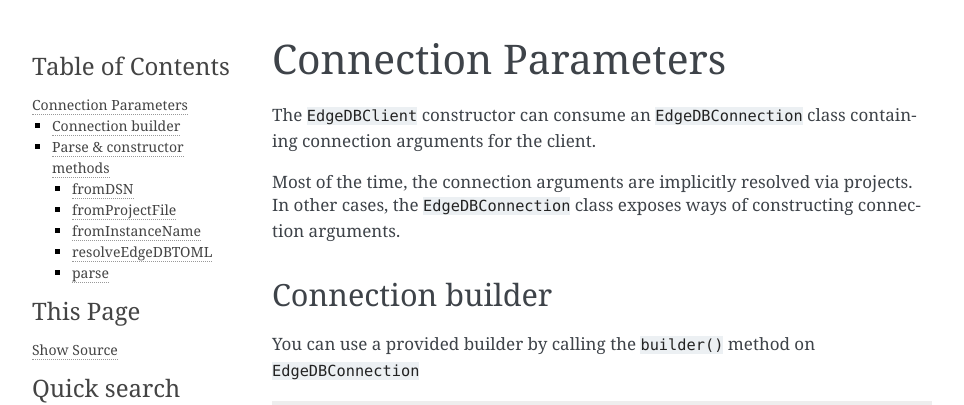
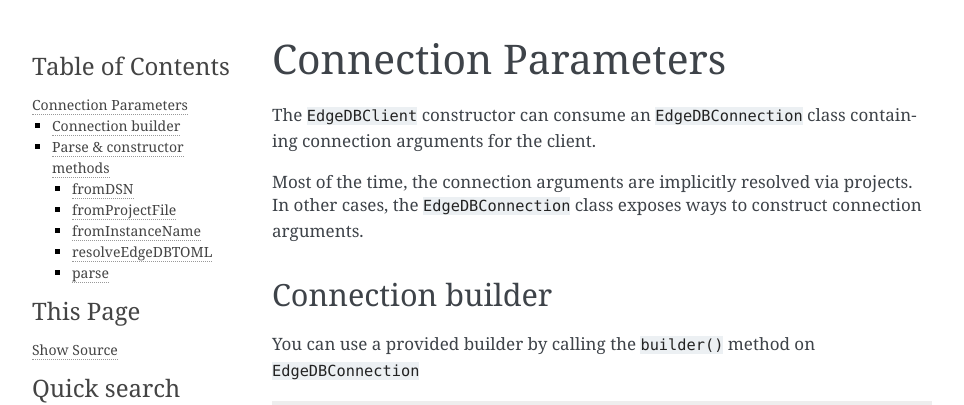
Before and after one commit to edgedb/edgedb-java, a Sphinx documentation site: the page built from docs/connecting.rst, in a window 1280 px wide. Shown: the top 405 px of the page, without its empty margins (148-1112 px from the left). Built offline with Sphinx 7.4.7, drawn with Linux system fonts in a browser that asks for light colours.

Commit message:
Update docs/connecting.rst
Co-authored-by: Devon Campbell <devon@radworks.io>

```diff
--- a/docs/connecting.rst
+++ b/docs/connecting.rst
@@ -8,8 +8,8 @@
 containing connection arguments for the client.
 
 Most of the time, the connection arguments are implicitly resolved via
-:ref:`projects <ref_intro_projects>`. In other cases, the ``EdgeDBConnection`` class exposes
-ways of constructing connection arguments.
+:ref:`projects <ref_intro_projects>`. In other cases, the ``EdgeDBConnection``
+class exposes ways to construct connection arguments.
 
 Connection builder
 ------------------
```
